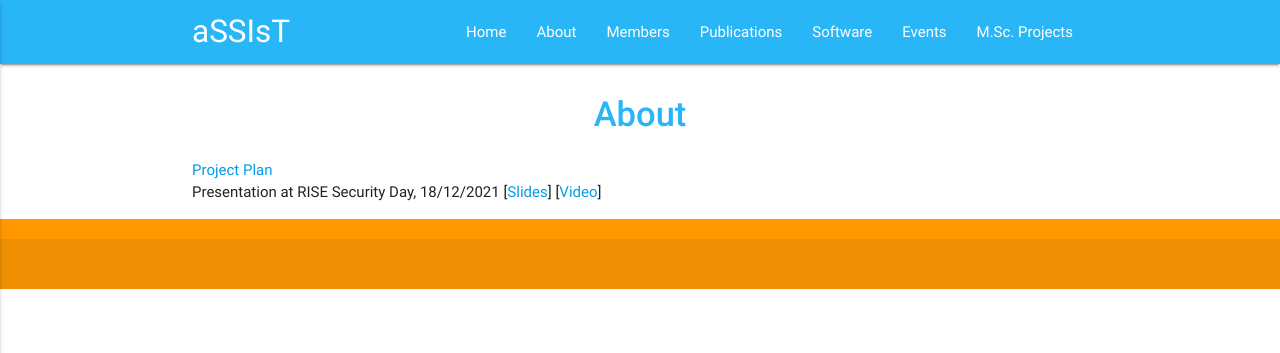
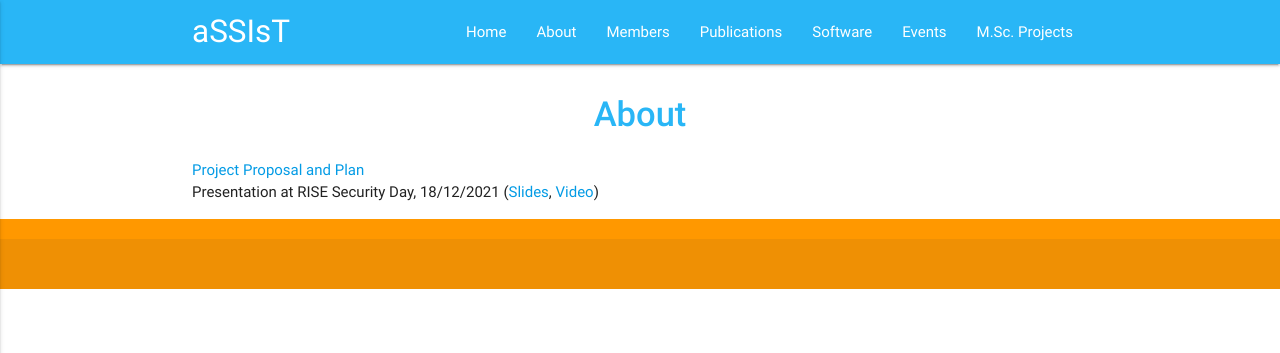
Before and after one commit to assist-project/assist-project.github.io, a Jekyll site: the page built from 01-about.md, in a window 1280 px wide. Shown: the top 353 px of the page. Built offline with Jekyll 4.4.1, drawn with Linux system fonts in a browser that asks for light colours.

Commit message:
Small changes

```diff
--- a/01-about.md
+++ b/01-about.md
@@ -4,7 +4,7 @@ title: About
 permalink: /about/
 ---
 
-- [Project Plan](../files/main.pdf)
+- [Project Proposal and Plan](../files/main.pdf)
 - Presentation at RISE Security Day, 18/12/2021
-  [[Slides](../files/assist-pres.pdf)]
-  [[Video](https://www.youtube.com/watch?v=zks0plZUgIQ&list=PLqLiVcF3GKy3stjqYHbhDSsHNH9zpt-in&index=3)]
+  ([Slides](../files/assist-pres.pdf),
+   [Video](https://www.youtube.com/watch?v=zks0plZUgIQ&list=PLqLiVcF3GKy3stjqYHbhDSsHNH9zpt-in&index=3))
```
